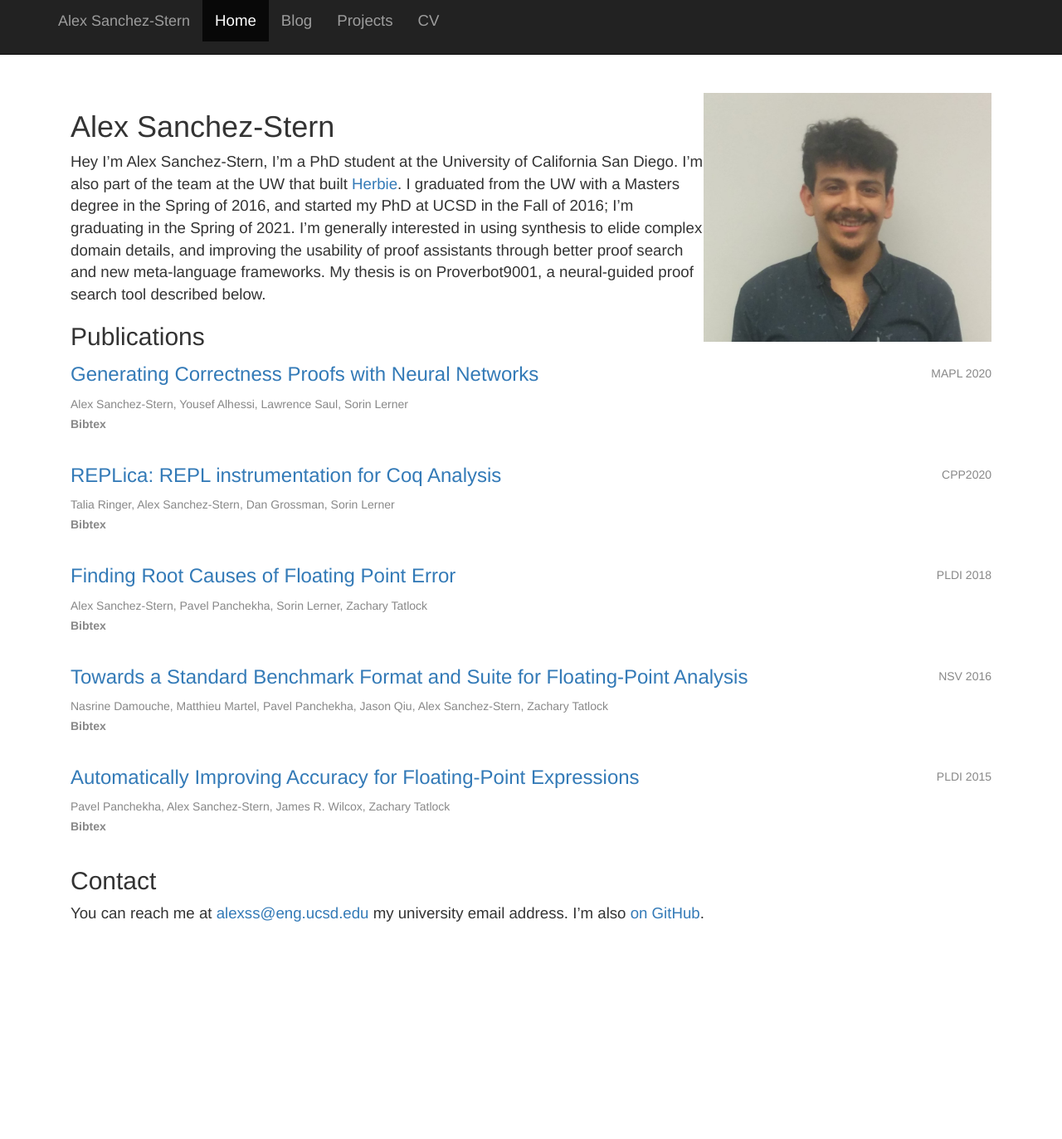
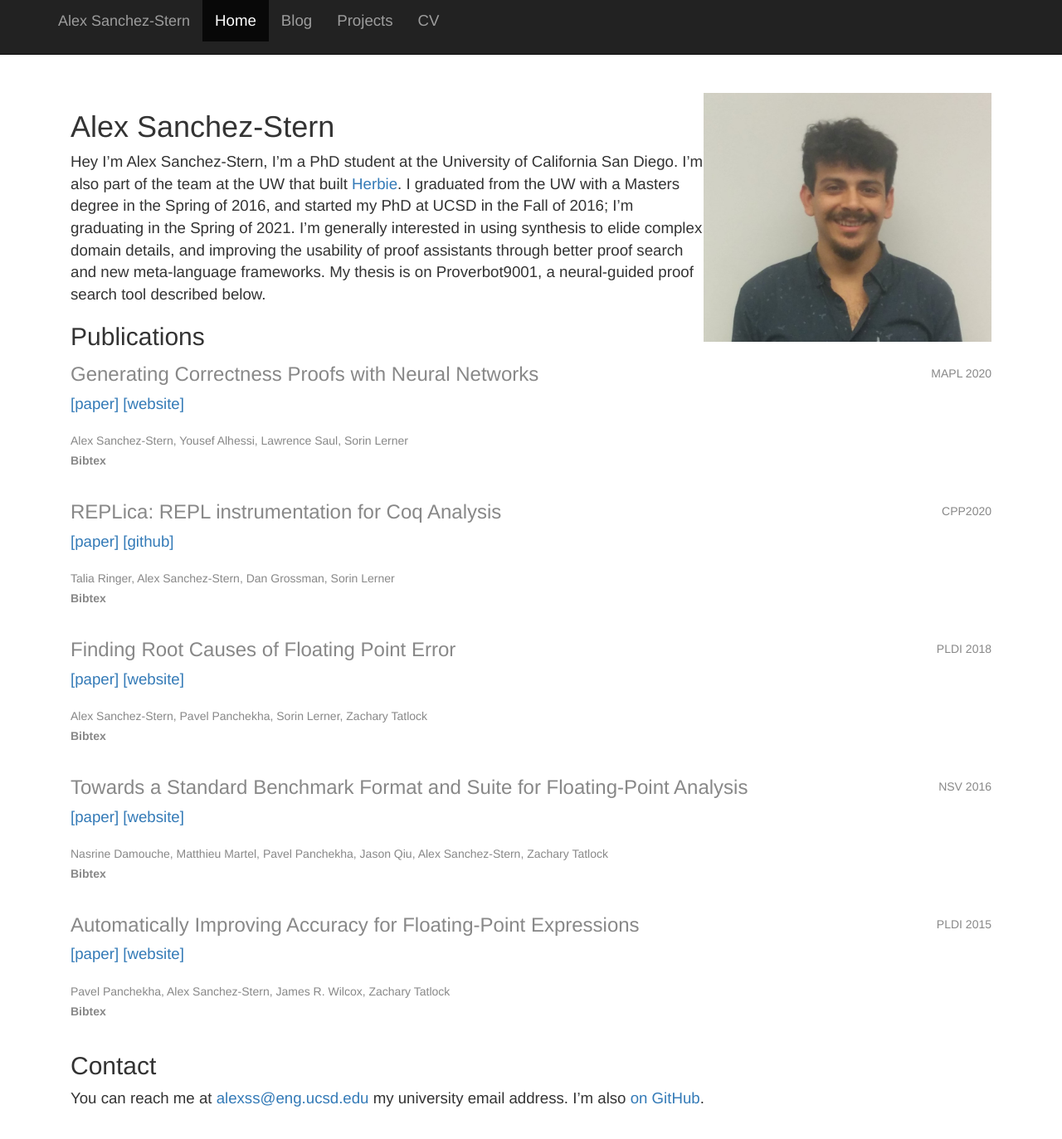
Before and after one commit to HazardousPeach/hazardouspeach.github.io, a Jekyll site: the page built from index.md, in a window 1280 px wide and 1400 px high. Shown: the top 1373 px of the window at 83% size. Built offline with Jekyll 4.4.1, drawn with Linux system fonts in a browser that asks for light colours; nearby versions of some CDN libraries.

Commit message:
Add more links for publications

```diff
--- a/_includes/publication.html
+++ b/_includes/publication.html
@@ -1,6 +1,18 @@
 <div class="publication">
     <div class="info">
-        <a href="{{include.src}}"><h3>{{include.title}}</h3></a>
+        <!-- <a href="{{include.src}}"><h3>{{include.title}}</h3></a> -->
+      <h3 style='display:inline-block'>{{include.title}}</h3>
+        <p>
+          {% if include.paper %}
+          <a href="{{ include.paper }}">[paper]</a>
+          {% endif %}
+          {% if include.github %}
+          <a href="{{ include.github }}">[github]</a>
+          {% endif %}
+          {% if include.website %}
+          <a href="{{ include.website }}">[website]</a>
+          {% endif %}
+      </p>
         <div class="authors">{{include.authors}}</div>
     </div>
     <div class="conference">{{include.conference}}</div>
--- a/index.md
+++ b/index.md
@@ -21,7 +21,9 @@ Publications
 ------------
 {% for pub in site.data.publications %}
 {% include publication.html
-    src=pub.src
+    paper=pub.paper
+    website=pub.website
+    github=pub.github
     title=pub.title
     conference=pub.conference
     authors=pub.authors
```
Also changed, not shown: _data/publications.yml (+10 -5 lines).
